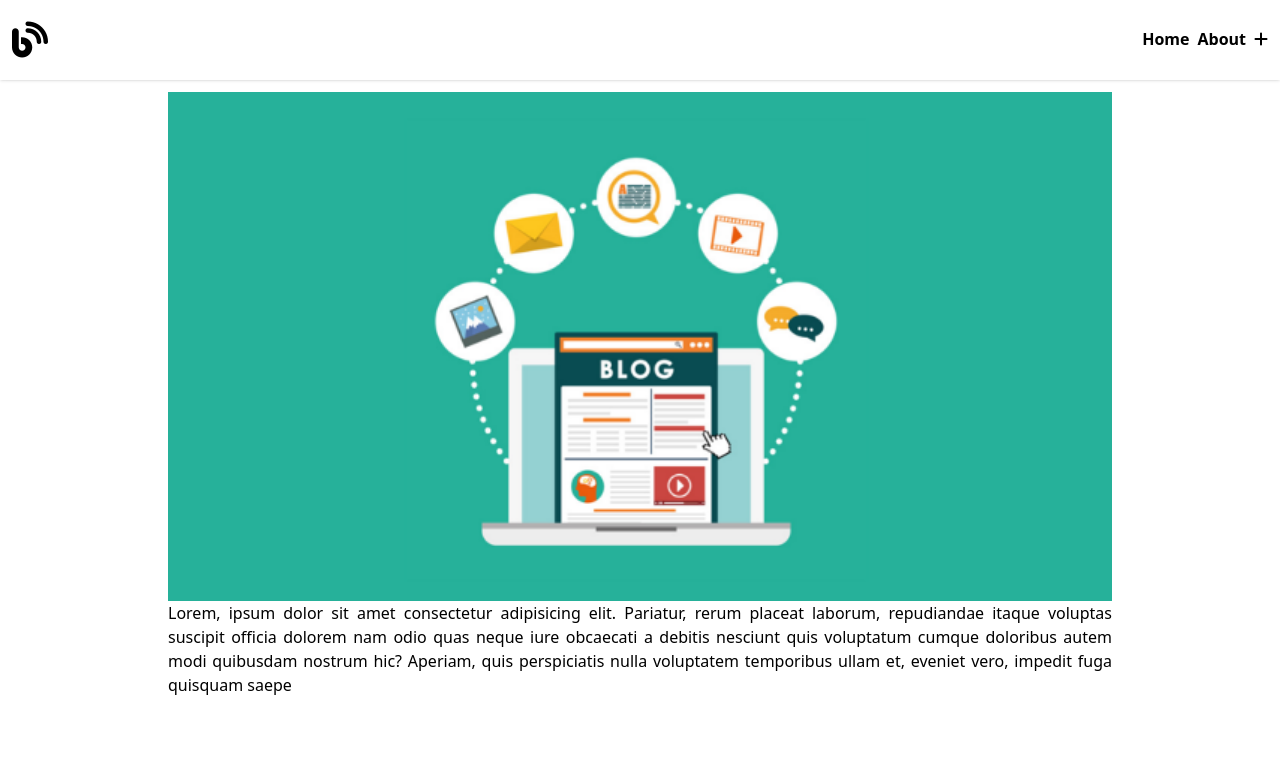
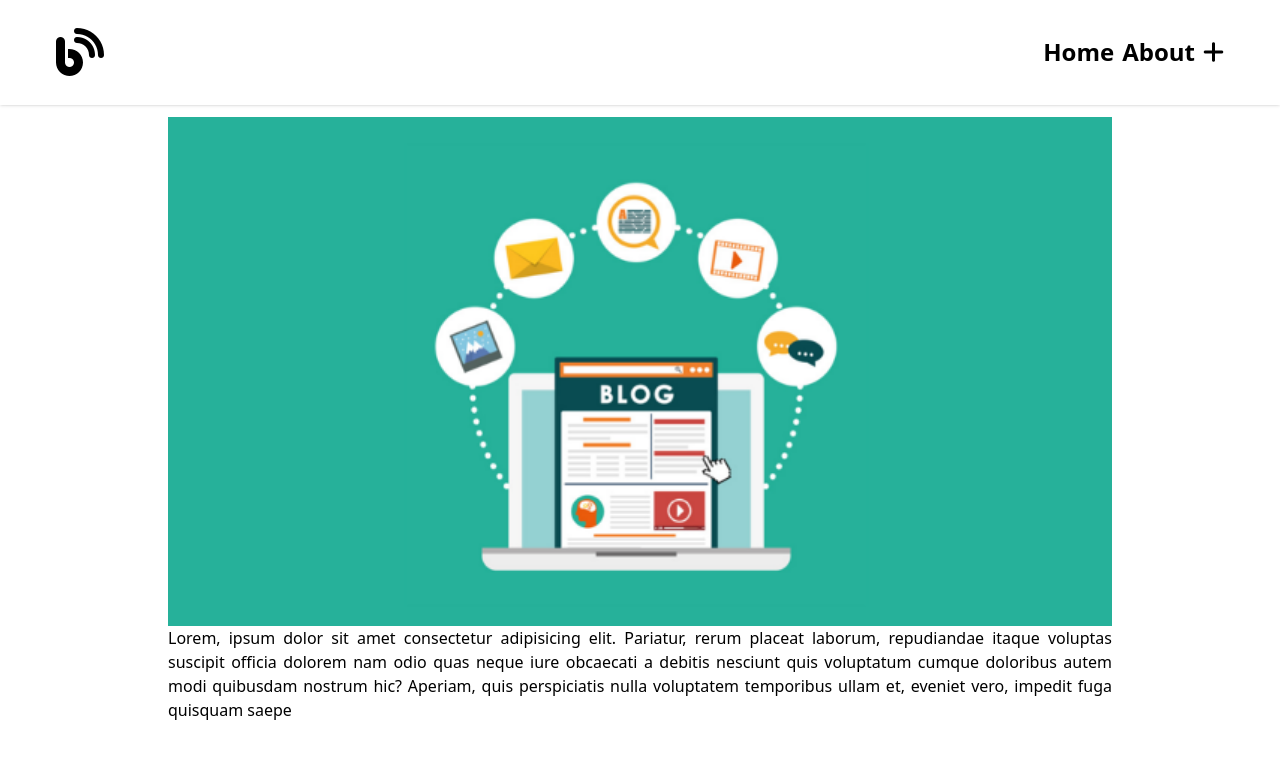
Before and after one commit to SAEED-ABDUL-RAUF/Blog-Site, a Vue app: page /about in a window 1280 px wide. Shown: the top 758 px of the page. Built offline with nearby package versions, Linux system fonts and the light colour scheme.

Commit message:
navbar modification

```diff
--- a/src/components/BlogList.vue
+++ b/src/components/BlogList.vue
@@ -13,7 +13,7 @@ import { RouterLink } from 'vue-router';
 </script>
 
 <template>
-    <ul class="p-2 mt-2 shadow mx-2 text-justify sm:mx-40 lg:max-2xl:mx-60">
+    <ul class="p-2 mt-2 shadow mx-2 text-justify sm:mx-40 lg:max-xl:mx-72 xl:mx-96 ">
          <RouterLink :to="'/posts/' + post.id" class="font-semibold font-poppins text-xl capitalize w-2/4 block overflow-hidden whitespace-nowrap text-ellipsis">{{ post.title }}</RouterLink>
          <p class="rounded">{{ sliced_content }}</p>
     </ul>
--- a/src/components/Navbar.vue
+++ b/src/components/Navbar.vue
@@ -3,11 +3,11 @@
 </script>
 
 <template>
-  <header class="flex justify-between items-center px-3 py-5 shadow sticky top-0 z-50 sm:max-xl:px-10 sm:max-xl:p-5 bg-white">
+  <header class="flex justify-between items-center px-3 py-5 shadow sticky top-0 z-50 sm:px-10 sm:max-xl:py-5 lg:max-2xl:px-14 lg:max-2xl:py-7 lg:max-2xl:text-2xl bg-white">
     <div>
-      <i class="fa-solid fa-blog text-xl sm:max-2xl:text-4xl"></i>
+      <i class="fa-solid fa-blog text-xl sm:text-4xl lg:max-2xl:text-5xl"></i>
     </div>
-    <div class="flex item-center gap-2 font-semibold w-max lg:max-xl:text-2xl">
+    <div class="flex item-center gap-2 font-semibold w-max lg:max-xl:text-sm">
       <RouterLink to="/" class="border-b-2 border-white duration-500 hover:border-black hover:duration-500">Home</RouterLink>
       <RouterLink to="/about" class="border-b-2 border-white duration-500 hover:border-black hover:duration-500">About</RouterLink>
       <RouterLink to="/blog" class="border-b-2 border-white duration-500 hover:border-black hover:duration-500"><i class="fa-solid fa-plus"></i></RouterLink>
```
Also changed, not shown: src/components/AddBlog.vue (line endings or trailing spaces).
